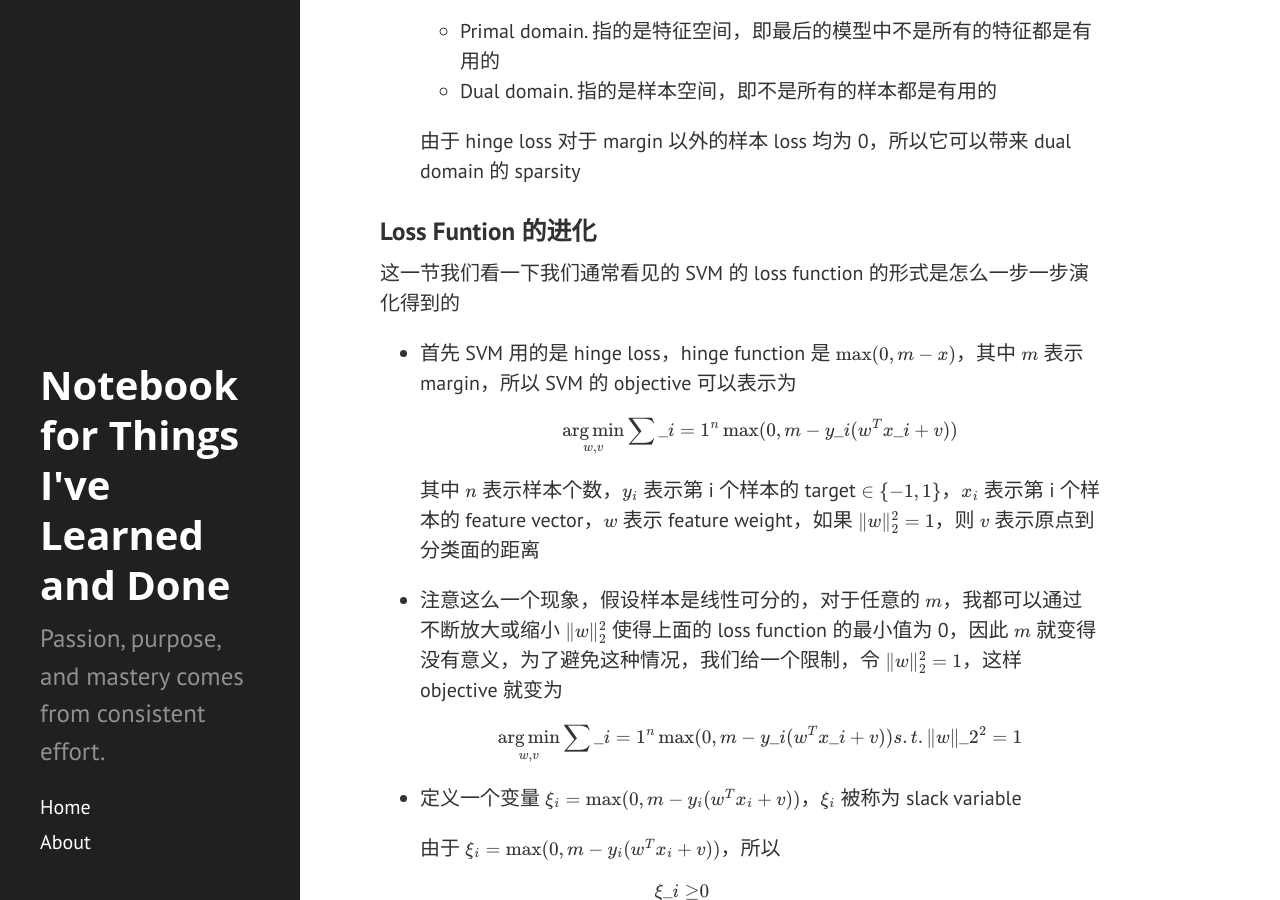
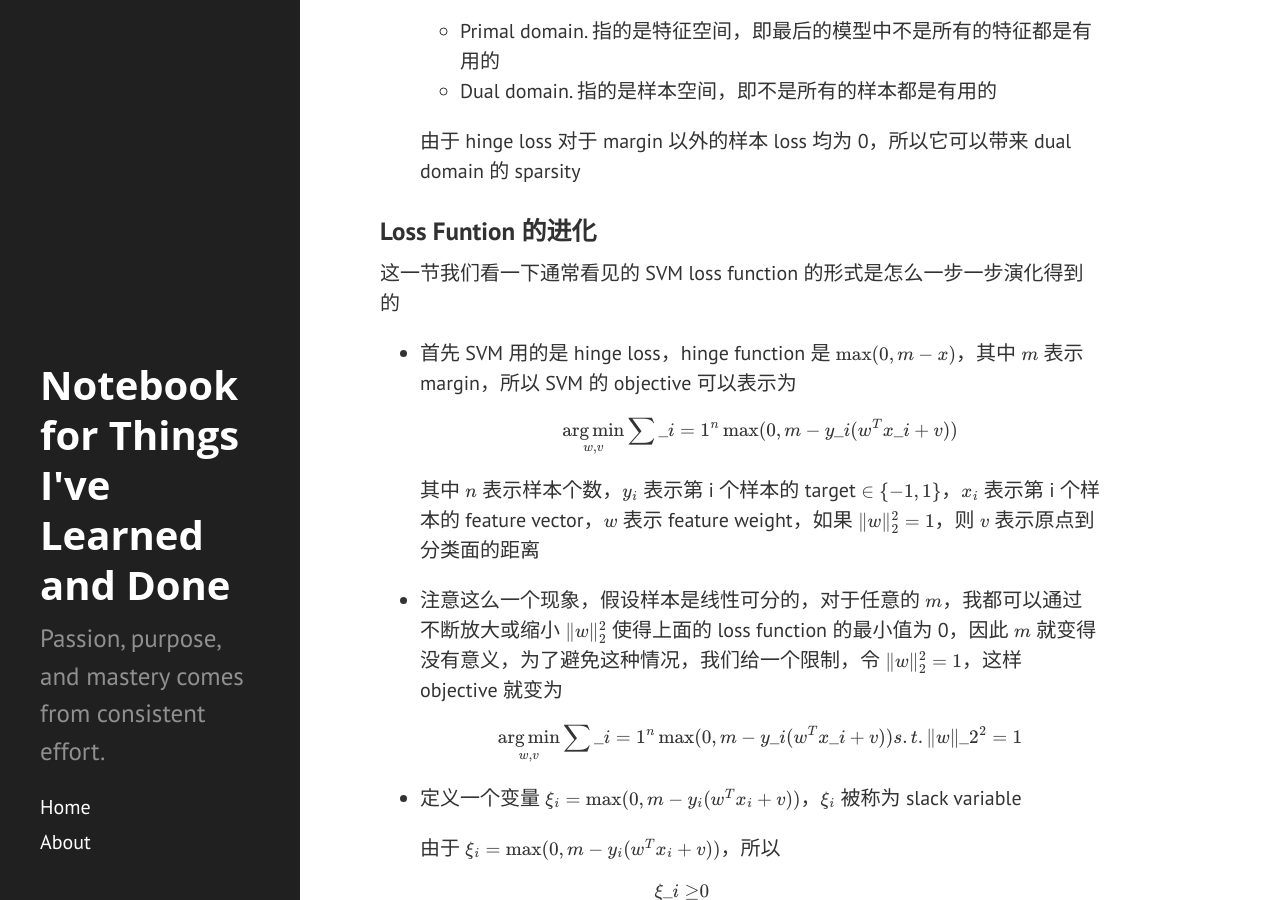
Before and after one commit to chenrushan/chenrushan.github.io, a Jekyll site: the page built from _posts/2014-04-22-SVM.markdown, in a window 1280 px wide and 900 px high, scrolled down 495 px. Built offline with Jekyll 4.4.1, drawn with Linux system fonts in a browser that asks for light colours; Markdown is read by kramdown in place of the engine named in the settings; formulas are drawn with MathJax 3; comment, search, counter and statistics services are not loaded.

Commit message:
update svm

```diff
--- a/_posts/2014-04-22-SVM.markdown
+++ b/_posts/2014-04-22-SVM.markdown
@@ -24,7 +24,7 @@ SVM 使用的 loss function 是 hinge loss，hinge loss 的好处包括
 
 ### Loss Funtion 的进化
 
-这一节我们看一下我们通常看见的 SVM 的 loss function 的形式是怎么一步一步演化得到的
+这一节我们看一下通常看见的 SVM loss function 的形式是怎么一步一步演化得到的
 
 * 首先 SVM 用的是 hinge loss，hinge function 是 $\max(0, m - x)$，其中 $m$ 表示 margin，所以 SVM 的 objective 可以表示为
 
```
